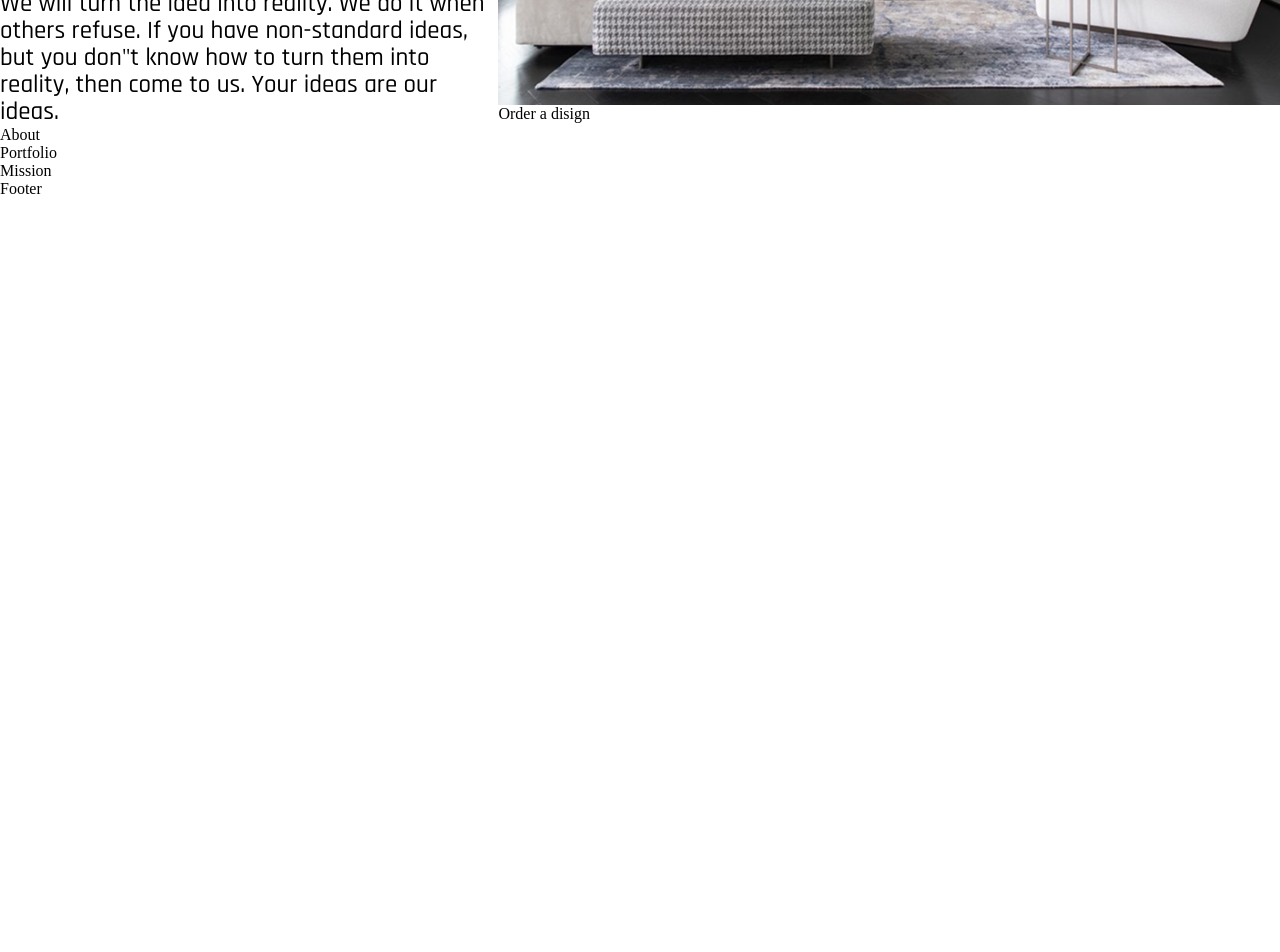
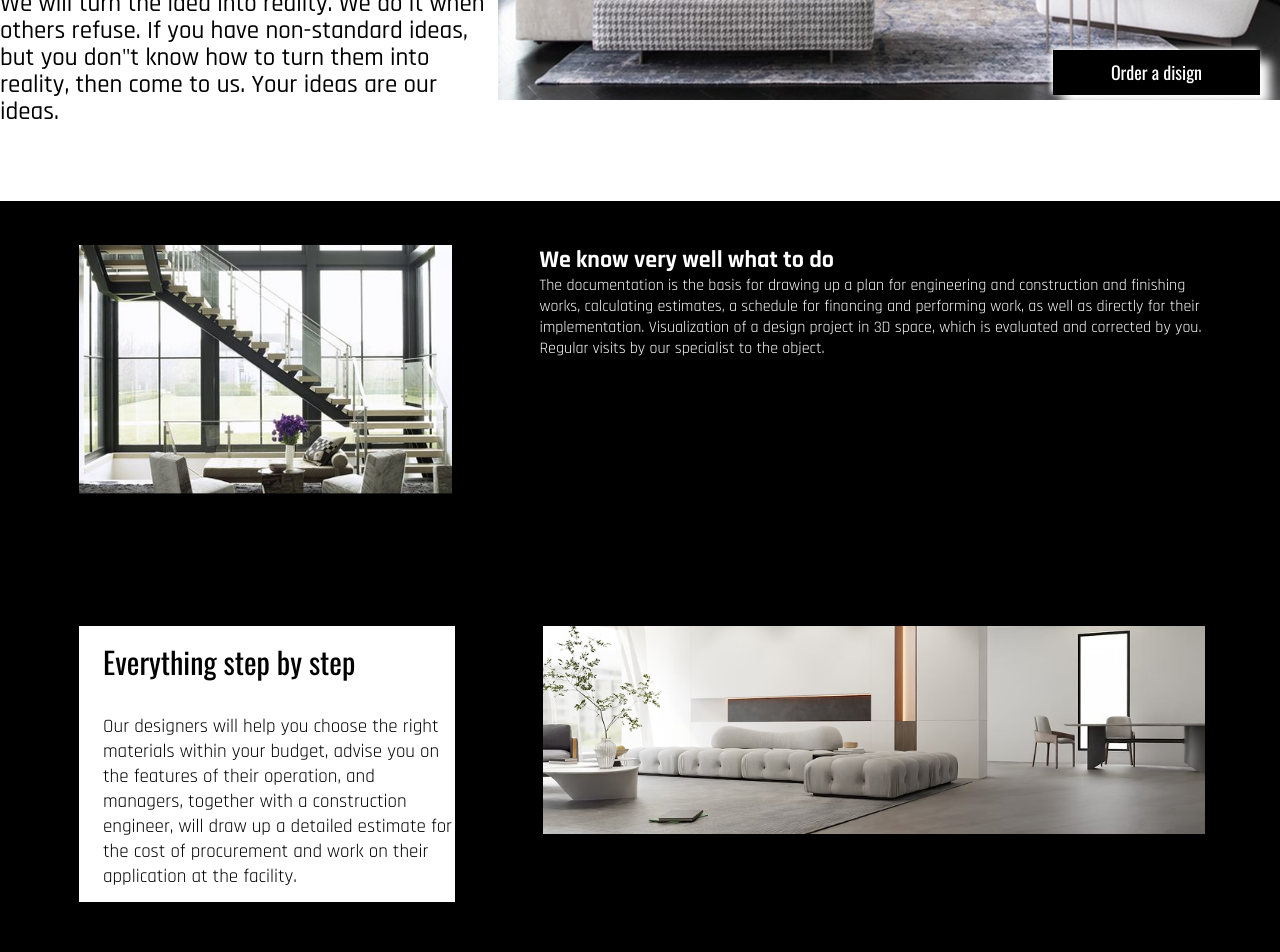
Before and after one commit to masha-masha/architecture-company, a React (Vite) app: page / in a window 1280 px wide. Shown: the part 720-1672 px from the top of the page. Before the commit the page ends 918 px from the top, so only its background shows below. Built offline with nearby package versions, Linux system fonts and the light colour scheme.

Commit message:
elements in the About component are partially positioned

```diff
--- a/src/components/about/About.css
+++ b/src/components/about/About.css
@@ -0,0 +1,52 @@
+.about {
+    display: flex;
+    flex-direction: column;
+    background-color: black;
+    color: white;
+    font-family: "Rajdhani", sans-serif;
+    height: 777px;
+}
+
+.about-top {
+    display: flex;
+    gap: 88px;
+    height: 325px;
+    margin: 44px 75px 88px 79px;
+
+}
+
+.about-top-card {
+    width: 870px;
+}
+.about-bottom {
+    display: flex;
+    gap: 88px;
+    margin: 44px 75px 88px 79px;
+    height: 276px;
+}
+
+.about-bottom-card {
+    width: 487px;
+    background-color: white;
+    color: black;
+    padding-left: 24px;
+    padding-top: 23px;
+}
+
+.about-bottom-card h3 {
+    font-family: "Oswald", sans-serif;
+    font-size: 30px;
+    line-height: 25px;
+    font-weight: 400;
+    padding-bottom: 40px;
+}
+
+.about-bottom-card p {
+    font-size: 19px;
+    padding-bottom: 13px;
+}
+
+.about-bottom-card button {
+    font-size: 17px;
+    padding-bottom: 12px;
+}
--- a/src/components/about/About.jsx
+++ b/src/components/about/About.jsx
@@ -1,9 +1,41 @@
 import "./About.css";
 
 const About = () => {
-  return (
-    <div>About</div>
-  )
-}
+ return (
+  <section className="about container">
+   <div className="about-top">
+    <div className="about-top-image">
+     <img src="/images/image 2.png" alt="image 2" />
+    </div>
+    <div className="about-top-card">
+     <h2>We know very well what to do</h2>
+     <p>
+      The documentation is the basis for drawing up a plan for engineering and
+      construction and finishing works, calculating estimates, a schedule for
+      financing and performing work, as well as directly for their
+      implementation. Visualization of a design project in 3D space, which is
+      evaluated and corrected by you. Regular visits by our specialist to the
+      object.
+     </p>
+    </div>
+   </div>
+   <div className="about-bottom">
+    <div className="about-bottom-card">
+     <h3>Everything step by step</h3>
+     <p>
+      Our designers will help you choose the right materials within your budget,
+      advise you on the features of their operation, and managers, together with
+      a construction engineer, will draw up a detailed estimate for the cost of
+      procurement and work on their application at the facility.
+     </p>
+     <button className="btn">More</button>
+    </div>
+    <div className="about-bottom-image">
+     <img src="/images/image 3.png" alt="image 3" />
+    </div>
+   </div>
+  </section>
+ );
+};
 
-export default About
+export default About;
--- a/src/components/header/Header.css
+++ b/src/components/header/Header.css
@@ -1,3 +1,7 @@
+.header {
+    padding-bottom: 46px;
+}
+
 .header-top {
     display: flex;
     justify-content: space-between;
@@ -21,6 +25,7 @@
 .header-bottom {
     display: flex;
     justify-content: space-between;
+    height: 555px;
 }
 
 .header-bottom-left-side {
@@ -52,6 +57,12 @@
 
 .header-bottom-right-side  {
     width: 820px;
+    height: 555px;
+    position: relative;
+}
+
+.header-bottom-right-side img {
+    width: 859px;
     height: 500px;
 }
 
@@ -61,3 +72,17 @@
      line-height: 27px;
      font-weight: 500;
 }
+
+.header-bottom-right-side div {
+  position: absolute;
+  right: 20px;
+  bottom: 60px;
+  padding: 10px 58px;
+  color: white;
+  background-color: black;
+  font-size: 18px;
+  line-height: 25px;
+  font-family: "Oswald", sans-serif;
+  box-shadow: 10px 10px 10px white,
+             -2px -2px 5px white;
+}
--- a/src/components/header/Header.jsx
+++ b/src/components/header/Header.jsx
@@ -2,7 +2,7 @@ import "./Header.css";
 
 const Header = () => {
  return (
-  <div class="container">
+  <header className="header container">
    <div className="header-top">
     <div className="header-top-left-side">
      WE CREATE THE FUTURE IN YOUR HOME
@@ -14,7 +14,7 @@ const Header = () => {
    <div className="header-bottom">
     <div className="header-bottom-left-side">
      <h2>INTERIOR SOLUTIONS COMPANY</h2>
-     <nav class="header-bottom-nav">
+     <nav className="header-bottom-nav">
       <ul>
        <li>
         <span>&mdash;</span>
@@ -41,7 +41,7 @@ const Header = () => {
      <div>Order a disign</div>
     </div>
    </div>
-  </div>
+  </header>
  );
 };
 
```
